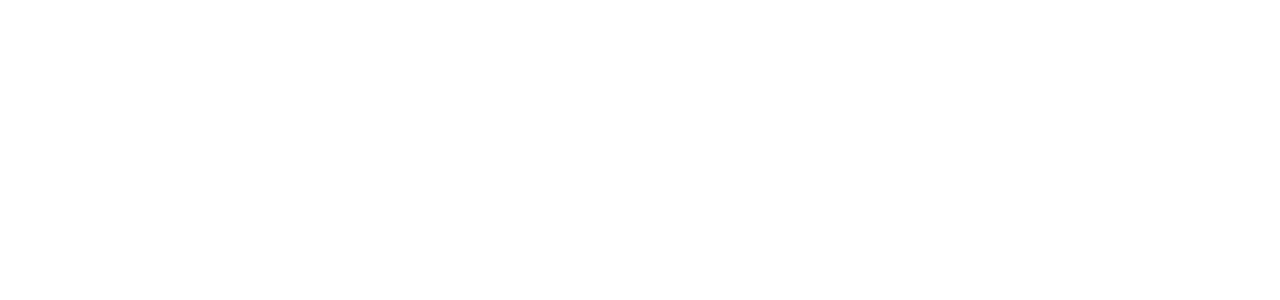
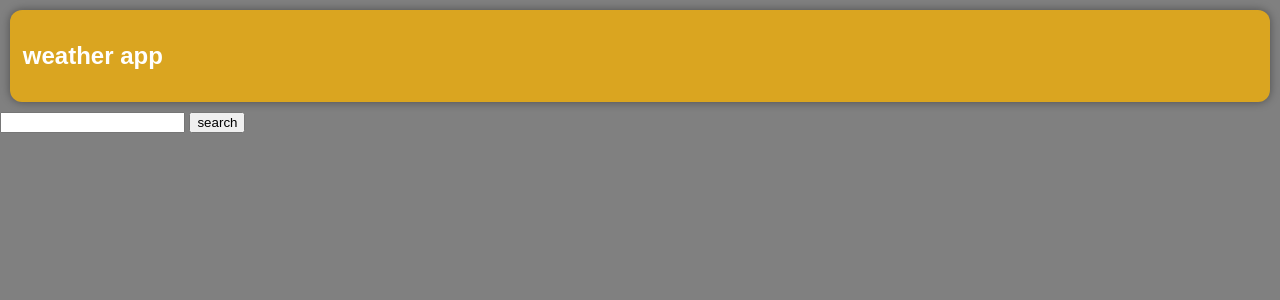
Before and after one commit to thread101/flask-dashboard, a Flask app: page / in a window 1280 px wide. Before the commit the part shown is empty. Shown: the top 300 px of the page. Run offline with Flask 3, Linux system fonts and the light colour scheme.

Commit message:
adding changes that were not saved in github

```diff
--- a/app.py
+++ b/app.py
@@ -35,4 +35,4 @@ def weather():
             "Error" : "There was an issue processing your request"
         }
 
-    return render_template("index.html", title=f"Results ({city})", data=data)
+    return render_template("layout.html", weather=data)
--- a/templates/index.html
+++ b/templates/index.html
@@ -1,4 +1,4 @@
-{% extends 'layout.html' %}
+
 {% block content %}
 <header>
     <h4>weather app</h4>
--- a/templates/layout.html
+++ b/templates/layout.html
@@ -2,8 +2,9 @@
 <html lang="en">
 <head>
     <meta charset="UTF-8">
-    <meta name="viewport" content="width=device-width, initial-scale=1.0">
-    <title>{{ title }}</title>
+    <title>Weather Dashboard</title>
+
+    <link rel="stylesheet" href="{{ url_for('static', filename='style.css') }}">
 </head>
 <body>
 
```
